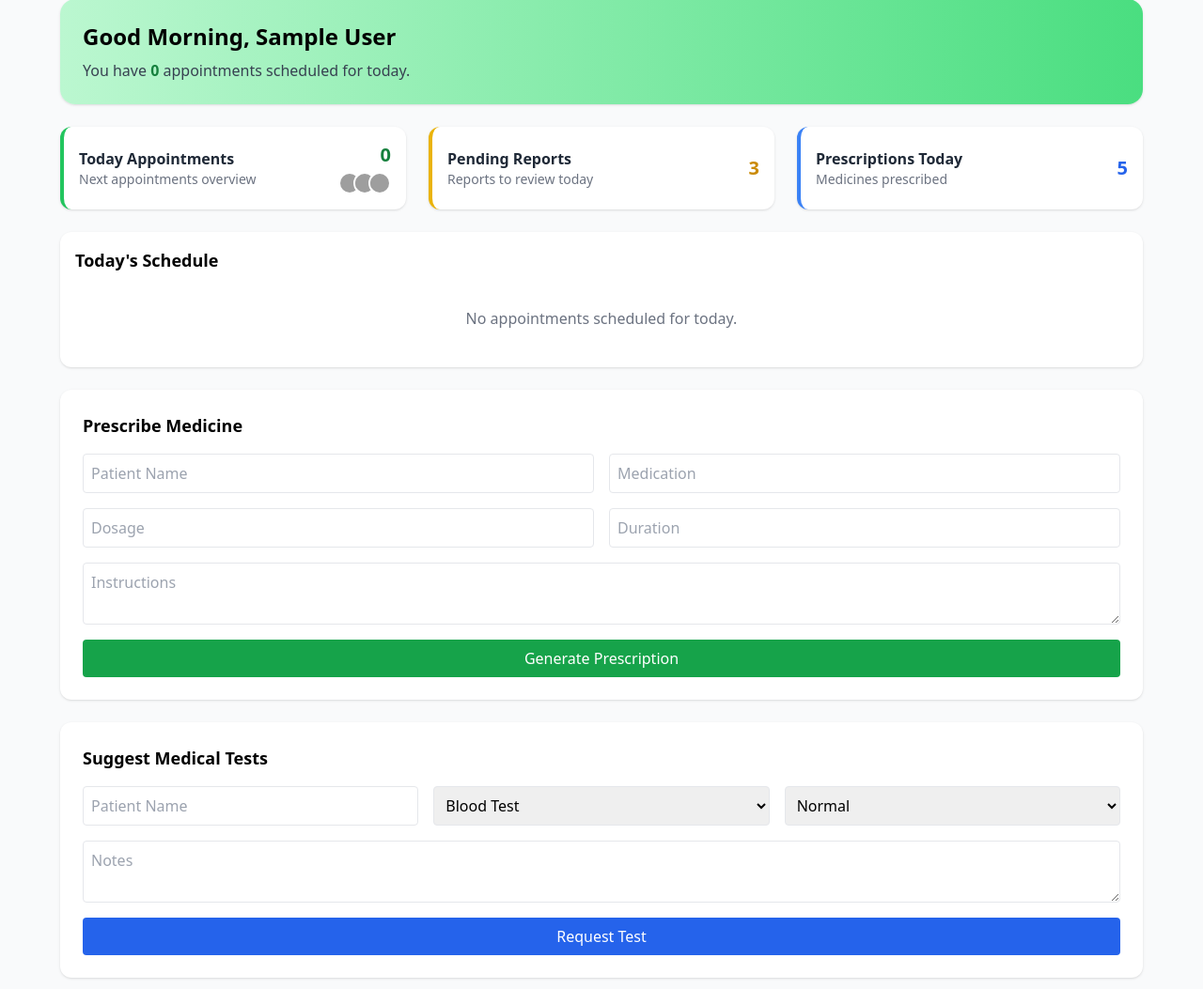
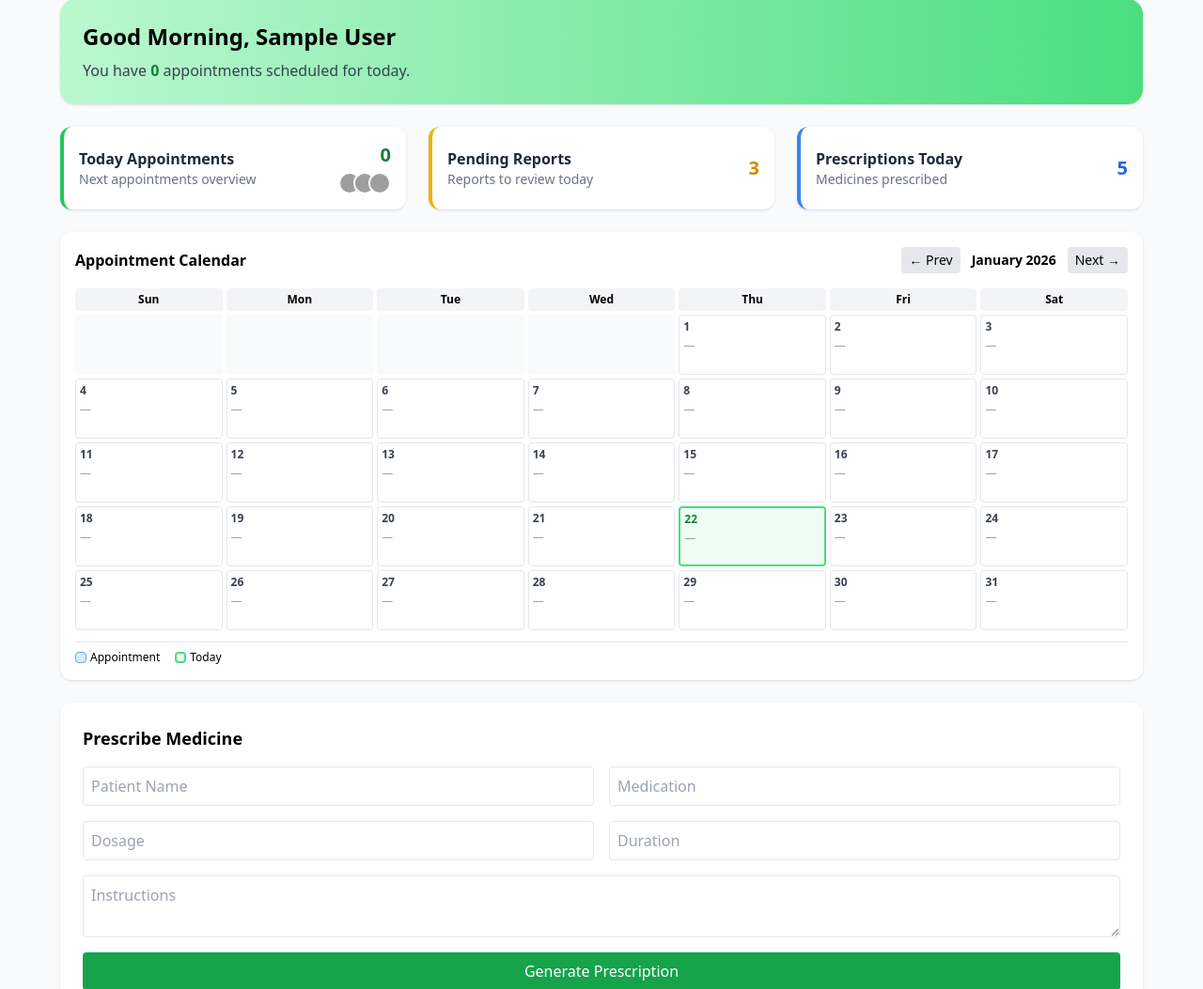
Before and after one commit to iamsaadman/UniversityMedcialCenter, a PHP site: page /doctorportal.php in a window 1280 px wide. Shown: the part 97-1150 px from the top of the page at 94% size. Run offline with PHP 8.4, Linux system fonts and the light colour scheme; the visitor is signed in with stand-in values (Sample User, id 1); tables that the repository leaves empty hold one stand-in row (values such as "Sample post"); some libraries are stand-ins or nearby versions; grey boxes are pictures that could not be loaded.

Commit message:
Refactor doctor portal to display appointments in a calendar format, including today's appointments count and navigation for month selection

```diff
--- a/doctorportal.php
+++ b/doctorportal.php
@@ -11,22 +11,45 @@ if (!isset($_SESSION['user_id']) || $_SESSION['role'] !== 'doctor') {
 $doctor_id = $_SESSION['user_id'];
 $doctor_name = $_SESSION['fullname'] ?? 'Doctor';
 
-// Fetch today's appointments
-$today = date('Y-m-d');
+// Fetch all appointments for the doctor
 $query = "SELECT a.*, u.fullname as patient_name
           FROM appointments a
           JOIN users u ON a.student_id = u.id
-          WHERE a.doctor_id = ? AND a.appointment_date = ?
-          ORDER BY a.appointment_time ASC";
+          WHERE a.doctor_id = ?
+          ORDER BY a.appointment_date ASC, a.appointment_time ASC";
 
 $stmt = $mysqli->prepare($query);
-$stmt->bind_param('is', $doctor_id, $today);
+$stmt->bind_param('i', $doctor_id);
 $stmt->execute();
 $result = $stmt->get_result();
-$appointments = $result->fetch_all(MYSQLI_ASSOC);
-$appointment_count = count($appointments);
+$all_appointments = $result->fetch_all(MYSQLI_ASSOC);
+
+// Count today's appointments
+$today = date('Y-m-d');
+$appointment_count = 0;
+$appointments_by_date = [];
+
+foreach ($all_appointments as $apt) {
+  if ($apt['appointment_date'] === $today) {
+    $appointment_count++;
+  }
+  if (!isset($appointments_by_date[$apt['appointment_date']])) {
+    $appointments_by_date[$apt['appointment_date']] = [];
+  }
+  $appointments_by_date[$apt['appointment_date']][] = $apt;
+}
 
 $stmt->close();
+
+// Get current month and year for calendar
+$current_month = isset($_GET['month']) ? intval($_GET['month']) : date('m');
+$current_year = isset($_GET['year']) ? intval($_GET['year']) : date('Y');
+$current_date = date("$current_year-$current_month");
+
+// Calculate days in month and first day
+$days_in_month = cal_days_in_month(CAL_GREGORIAN, $current_month, $current_year);
+$first_day = date('w', mktime(0, 0, 0, $current_month, 1, $current_year));
+$month_name = date('F', mktime(0, 0, 0, $current_month, 1, $current_year));
 ?>
 <!DOCTYPE html>
 <html lang="en">
@@ -153,36 +176,78 @@ $stmt->close();
       </div>
     </div>
 
-    <!-- Today's Schedule Table -->
+    <!-- Calendar Section -->
     <div class="bg-white rounded-xl shadow p-4 mb-6">
-      <h3 class="font-bold text-lg mb-3">Today's Schedule</h3>
-      <?php if ($appointment_count > 0): ?>
-      <div class="grid grid-cols-6 gap-2 font-medium text-gray-700 border-b pb-2 mb-2">
-        <span>Time</span>
-        <span>Patient</span>
-        <span>Appointment Type</span>
-        <span>Status</span>
-        <span>Doctor</span>
-        <span>Action</span>
+      <div class="flex justify-between items-center mb-4">
+        <h3 class="font-bold text-base">Appointment Calendar</h3>
+        <div class="flex gap-1">
+          <a href="?month=<?php echo ($current_month > 1 ? $current_month - 1 : 12); ?>&year=<?php echo ($current_month > 1 ? $current_year : $current_year - 1); ?>"
+             class="bg-gray-200 hover:bg-gray-300 px-2 py-1 rounded text-sm">← Prev</a>
+          <span class="px-2 py-1 font-semibold text-sm"><?php echo "$month_name $current_year"; ?></span>
+          <a href="?month=<?php echo ($current_month < 12 ? $current_month + 1 : 1); ?>&year=<?php echo ($current_month < 12 ? $current_year : $current_year + 1); ?>"
+             class="bg-gray-200 hover:bg-gray-300 px-2 py-1 rounded text-sm">Next →</a>
+        </div>
       </div>
-      <!-- Display appointments from database -->
-      <?php foreach ($appointments as $apt): ?>
-      <div class="grid grid-cols-6 gap-2 items-center py-2 border-b">
-        <span><?php echo date('h:i A', strtotime($apt['appointment_time'])); ?></span>
-        <span><?php echo htmlspecialchars($apt['patient_name']); ?></span>
-        <span><?php echo htmlspecialchars($apt['reason_for_visit']); ?></span>
-        <span class="<?php echo $apt['status'] === 'confirmed' ? 'text-green-600' : ($apt['status'] === 'pending' ? 'text-yellow-600' : 'text-gray-600'); ?>">
-          <?php echo ucfirst($apt['status']); ?>
-        </span>
-        <span><?php echo htmlspecialchars($doctor_name); ?></span>
-        <button class="text-blue-600 hover:underline">View</button>
+
+      <!-- Calendar Grid -->
+      <div class="grid grid-cols-7 gap-1">
+        <!-- Day headers -->
+        <div class="font-bold text-center py-1 bg-gray-100 rounded text-xs">Sun</div>
+        <div class="font-bold text-center py-1 bg-gray-100 rounded text-xs">Mon</div>
+        <div class="font-bold text-center py-1 bg-gray-100 rounded text-xs">Tue</div>
+        <div class="font-bold text-center py-1 bg-gray-100 rounded text-xs">Wed</div>
+        <div class="font-bold text-center py-1 bg-gray-100 rounded text-xs">Thu</div>
+        <div class="font-bold text-center py-1 bg-gray-100 rounded text-xs">Fri</div>
+        <div class="font-bold text-center py-1 bg-gray-100 rounded text-xs">Sat</div>
+
+        <!-- Empty cells for days before month starts -->
+        <?php for ($i = 0; $i < $first_day; $i++): ?>
+          <div class="p-1 bg-gray-50 rounded min-h-16"></div>
+        <?php endfor; ?>
+
+        <!-- Days of the month -->
+        <?php for ($day = 1; $day <= $days_in_month; $day++):
+          $date_str = sprintf("%04d-%02d-%02d", $current_year, $current_month, $day);
+          $today_str = date('Y-m-d');
+          $is_today = ($date_str === $today_str);
+          $day_appointments = isset($appointments_by_date[$date_str]) ? $appointments_by_date[$date_str] : [];
+          $apt_count = count($day_appointments);
+        ?>
+          <div class="p-1 border rounded min-h-16 <?php echo $is_today ? 'bg-green-50 border-green-400 border-2' : 'bg-white'; ?> hover:shadow-md transition">
+            <!-- Date number -->
+            <div class="font-bold text-xs mb-1 <?php echo $is_today ? 'text-green-700' : 'text-gray-700'; ?>">
+              <?php echo $day; ?>
+            </div>
+
+            <!-- Appointments for this day -->
+            <div class="space-y-0.5">
+              <?php if ($apt_count > 0): ?>
+                <?php foreach ($day_appointments as $apt): ?>
+                  <div class="text-xs bg-blue-100 text-blue-800 p-0.5 rounded cursor-pointer hover:bg-blue-200"
+                       title="<?php echo htmlspecialchars($apt['patient_name']); ?> - <?php echo date('h:i A', strtotime($apt['appointment_time'])); ?>">
+                    <div class="font-semibold truncate text-xs"><?php echo htmlspecialchars(substr($apt['patient_name'], 0, 9)); ?></div>
+                    <div class="text-xs leading-none"><?php echo date('h:i A', strtotime($apt['appointment_time'])); ?></div>
+                  </div>
+                <?php endforeach; ?>
+              <?php else: ?>
+                <div class="text-xs text-gray-400">—</div>
+              <?php endif; ?>
+            </div>
+          </div>
+        <?php endfor; ?>
       </div>
-      <?php endforeach; ?>
-      <?php else: ?>
-      <div class="text-center py-6 text-gray-500">
-        <p>No appointments scheduled for today.</p>
+
+      <!-- Legend -->
+      <div class="mt-3 pt-2 border-t flex gap-4 text-xs">
+        <div class="flex items-center gap-1">
+          <div class="w-3 h-3 bg-blue-100 border border-blue-400 rounded"></div>
+          <span>Appointment</span>
+        </div>
+        <div class="flex items-center gap-1">
+          <div class="w-3 h-3 bg-green-50 border-2 border-green-400 rounded"></div>
+          <span>Today</span>
+        </div>
       </div>
-      <?php endif; ?>
     </div>
 
     <!-- Prescribe Medicine Form -->
```
